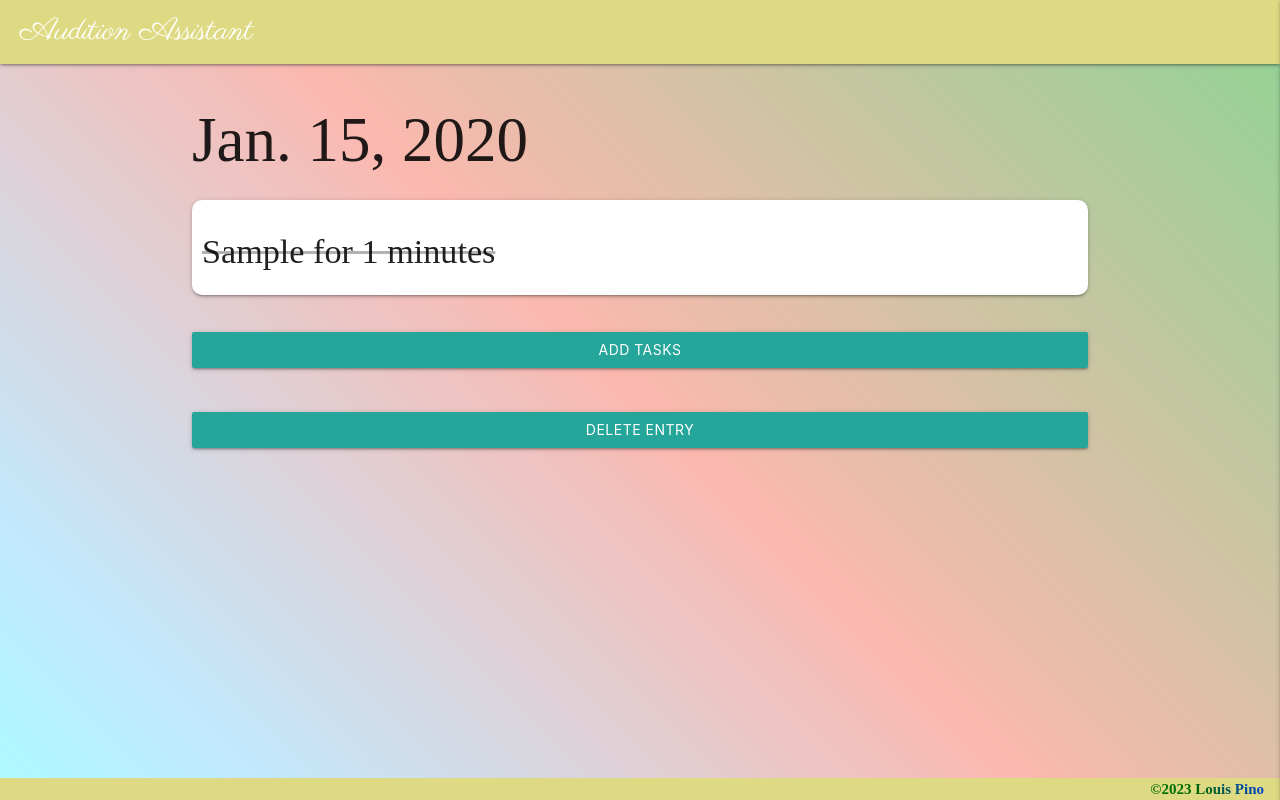
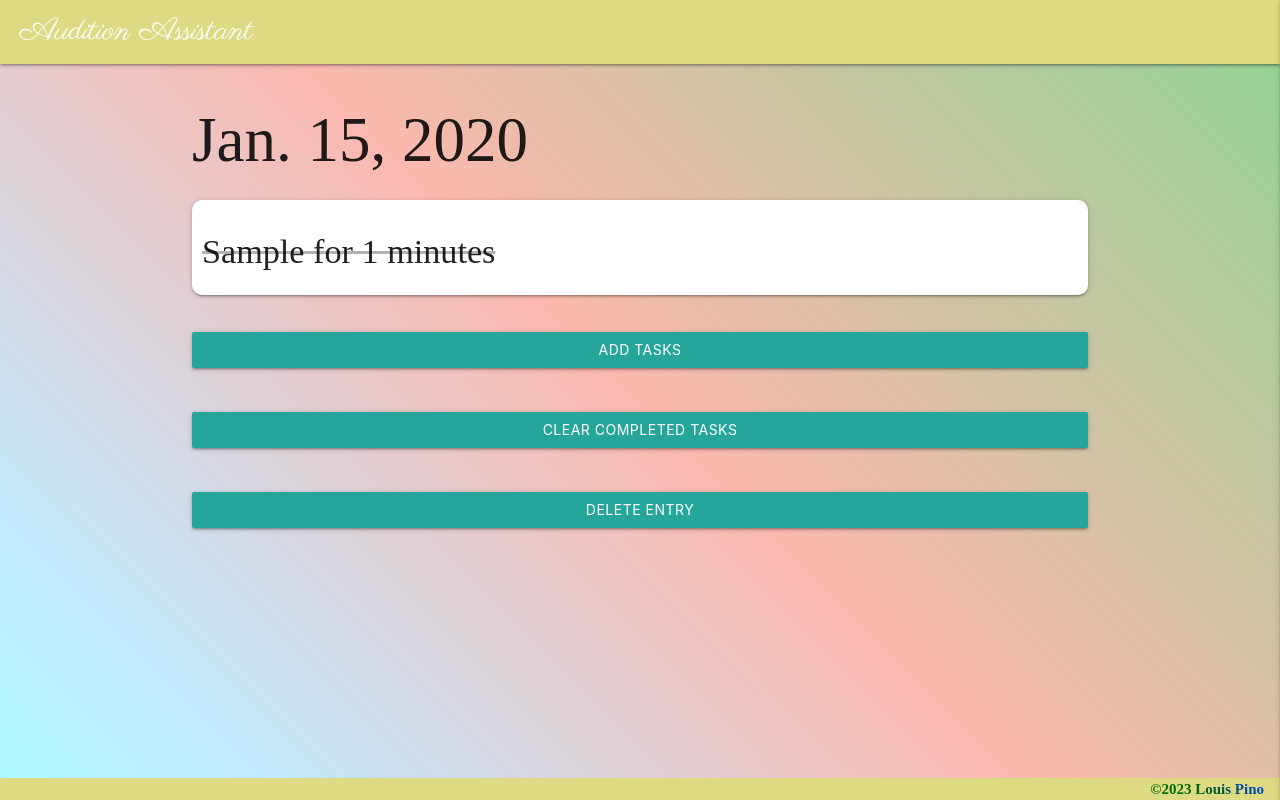
Before and after one commit to LouisPino/audition-assistant, a Django app: page /journal/1 in a window 1280 px wide. Run offline with Django 5.2, Linux system fonts and the light colour scheme; tables that the repository leaves empty hold one stand-in row (values such as "Sample post"); some web fonts are replaced.

Commit message:
delete completed tasks in journal

```diff
--- a/main_app/templates/journal/detail.html
+++ b/main_app/templates/journal/detail.html
@@ -29,6 +29,9 @@
 <a class="center" href='{%url "entry_update" entry.id%}'>
     <button class="btn delete-btn">add tasks</button>
 </a>
+<a class="center" href='{%url "clear_tasks" entry.id%}'>
+    <button class="btn delete-btn">Clear completed tasks</button>
+</a>
 <a class="center" href='{%url "entry_delete" entry.id%}'>
     <button class="btn delete-btn">delete entry</button>
 </a>
--- a/main_app/urls.py
+++ b/main_app/urls.py
@@ -36,6 +36,7 @@ urlpatterns = [
     path('journal/<int:ent_id>', views.entry_detail, name="entry_detail"),
     path('journal/delete/<int:pk>', views.EntryDelete.as_view(), name="entry_delete"),
     path('journal/complete-task/<int:task_id>/<int:ent_id>', views.task_complete, name="task_complete"),
+    path('journal/clear-tasks/<int:ent_id>', views.clear_tasks, name="clear_tasks"),
 
     path('accounts/signup/', views.signup, name='signup'),
 ]
--- a/main_app/views.py
+++ b/main_app/views.py
@@ -263,7 +263,6 @@ def goal_complete(request, goal_id, aud_id):
 
 def clear_goals(request, aud_id):
   Goal.objects.filter(audition_id=aud_id, complete=True).delete()
-  print('hit')
   return redirect('audition_detail', aud_id=aud_id)
 
 
@@ -335,7 +334,9 @@ def entry_update(request, ent_id):
 
     return render(request, 'journal/create.html', {'formset': formset})
 
-
+def clear_tasks(request, ent_id):
+  JournalTask.objects.filter(entry_id=ent_id, completed=True).delete()
+  return redirect('entry_detail', ent_id=ent_id)
 
 
 class EntryDelete(DeleteView):
```
